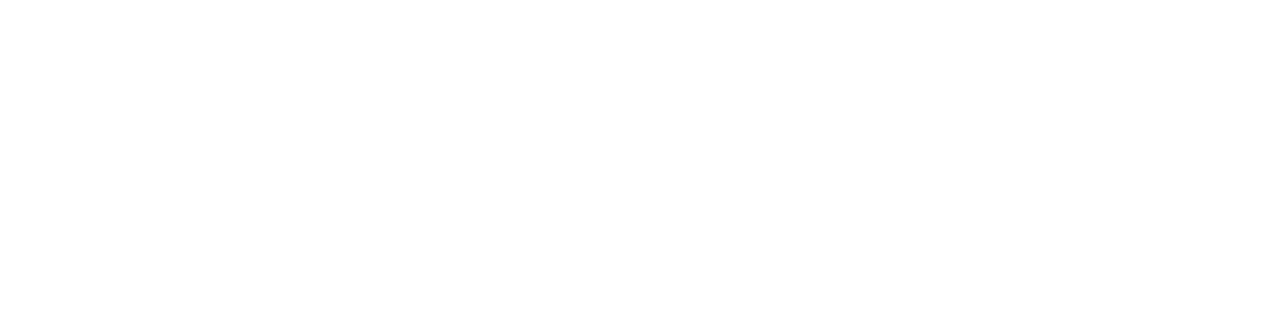
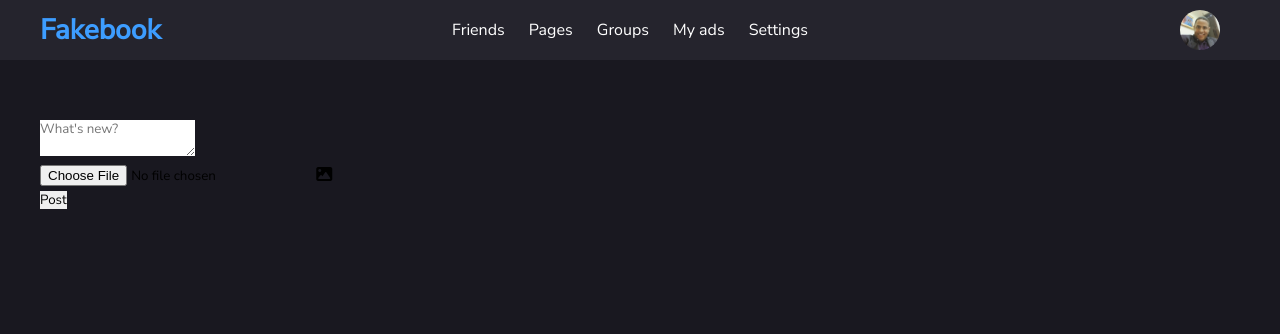
Before and after one commit to Wellfc/fakebook, a website: page index.html in a window 1280 px wide. Drawn offline with Linux system fonts and the light colour scheme.

Commit message:
Added profile picture

```diff
--- a/assets/style/index.css
+++ b/assets/style/index.css
@@ -0,0 +1,95 @@
+@import "./reset.css";
+
+.container {
+    width: min(100% - 30px, 1200px);
+    margin-inline: auto;
+}
+
+body {
+    background-color: #191820;
+    font-family: 'Nunito Sans', sans-serif;
+}
+
+/* HEADER */
+header {
+    background-color: #25242d;;
+    width: 100%;
+    overflow: hidden;
+}
+
+header .container {
+    display: flex;
+    justify-content: space-between;
+    align-items: center;
+}
+
+.logo {
+    height: 60px;
+    width: 20%;
+}
+
+.logo h1 {
+    font-size: 28px;
+    color: #3d9dff;
+    line-height: 60px;
+    font-weight: 700;
+}
+
+nav {
+    width: 60%;
+    height: 60px;
+    text-align: center;
+}
+
+nav ul {
+    list-style: none;
+}
+
+nav ul li {
+    display: inline;
+    line-height: 60px;
+    margin-right: 20px;
+    cursor: default;
+}
+
+nav ul li a {
+    font-size: 16px;
+    color: #fff;
+    text-decoration: none;
+    cursor: pointer;
+    transition: all 0.3s ease;
+}
+
+nav ul li a:hover {
+    color: #3d9dff;
+}
+
+.profile {
+    width: 20%;
+    height: 60px;
+    display: flex;
+    justify-content: flex-end;
+    align-items: center;
+}
+
+.profile img {
+    height: 40px;
+    width: 40px;
+    border-radius: 50%;
+    margin-right: 20px;
+}
+
+.profile img:hover {
+    cursor: pointer;
+    opacity: 0.8;
+}
+
+/* MAIN */
+main {
+    padding-bottom: 60px;
+}
+
+section {
+    margin-top: 60px;
+    width: 100%;
+}
--- /dev/null
+++ b/assets/style/reset.css
@@ -0,0 +1,95 @@
+@charset "utf-8";
+
+
+
+*, *::before, *::after {
+  box-sizing: border-box;
+}
+
+
+
+* {
+  margin: 0;
+  padding: 0;
+  outline: none;
+  border-style: none;
+  font-family: inherit;
+  vertical-align: baseline;
+  text-decoration: none;
+}
+
+
+
+html {
+  min-height: 100%;
+  /* font-size: 62.5%; if you use this, you have to use REMS instead of Pixels*/
+}
+
+
+
+body {
+  min-height: 100%;
+  font-size: 16px;
+  line-height: 1.5;
+  text-rendering: geometricPrecision;
+  -webkit-font-smoothing: antialiased;
+   -moz-osx-font-smoothing: grayscale;
+}
+
+
+
+ul[role=list], ol[role=list] {
+  list-style: none;
+}
+
+
+
+img, picture, video, canvas, svg {
+  display: block;
+  max-width: 100%;
+}
+
+
+
+p, h1, h2, h3, h4, h5, h6 {
+  overflow-wrap: break-word;
+}
+
+
+
+li, a, i, figure, img, button,
+input[type=button], input[type=submit] {
+  -webkit-user-select: none;
+     -moz-user-select: none;
+          user-select: none;
+}
+
+
+
+input, textarea, button {
+  -webkit-appearance: none;
+     -moz-appearance: none;
+          appearance: none;
+}
+
+
+
+input[type=button], input[type=submit], input[type=reset], button, a {
+  cursor: pointer;
+}
+
+
+@media (prefers-reduced-motion: reduce) {
+  html:focus-within {
+    scroll-behavior: auto;
+  }
+
+
+
+  *, *::before, *::after {
+    animation-duration: 0.01ms !important;
+    animation-iteration-count: 1 !important;
+    transition-duration: 0.01ms !important;
+    scroll-behavior: auto !important;
+  }
+}
--- a/index.html
+++ b/index.html
@@ -21,6 +21,49 @@
         <script src="./assets/script/app.js" type="module"></script>
     </head>
     <body>
-
+        <header>
+            <div class="container">
+                <div class="logo">
+                    <a href="#">
+                        <h1>Fakebook</h1>
+                    </a>
+                </div>
+                <nav>
+                    <ul>
+                        <li><a href="#">Friends</a></li>
+                        <li><a href="#">Pages</a></li>
+                        <li><a href="#">Groups</a></li>
+                        <li><a href="#">My ads</a></li>
+                        <li><a href="#">Settings</a></li>
+                    </ul>
+                </nav>
+                <div class="profile">
+                    <img src="./assets/img/profile-picture.jpg" alt="profile picture">
+                    <div class="user-data"></div>
+                </div>
+            </div>
+        </header>
+        <main>
+            <div class="container">
+                <section class="input-section">
+                    <div class="input-post">
+                        <textarea id="text" placeholder="What's new?"></textarea>
+                        <div>
+                            <input type="file" id="file" class="input-file" accept="image/*">
+                            <label for="file"><i class="fa fa-image"></i><span id="file-name"></span></label>
+                        </div>
+                        <div class="img-file">
+                            <p id="img-file"></p>
+                        </div>
+                        <div>
+                            <input type="button" value="Post" id="post-btn">
+                        </div>
+                    </div>
+                </section>
+                <section class="display-posts">
+                    <div class="new-posts"></div>
+                </section>
+            </div>
+        </main>
     </body>
 </html>
```
Also changed, not shown: assets/script/utils.js (added, +58 -0 lines), assets/img/profile-picture.jpg (added).
